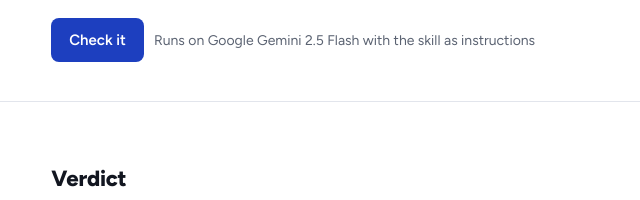
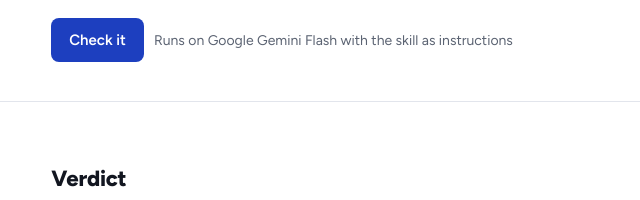
Before and after one commit to egorperp/ai-portfolio, a website: page public/ai-act-check/index.html in a window 1280 px wide. Shown: the part 447-647 px from the top of the page, 0-640 px from the left. Drawn offline with Linux system fonts and the light colour scheme.

Commit message:
AI Act page: model label

```diff
--- a/public/ai-act-check/index.html
+++ b/public/ai-act-check/index.html
@@ -65,7 +65,7 @@ pre{font:13px/1.5 'JetBrains Mono',monospace;background:var(--bg);border:1px sol
     <textarea id="uc" style="margin-top:10px"></textarea>
     <div class="row">
       <button class="btn" id="run">Check it</button>
-      <span class="muted" id="engine">Runs on Google Gemini 2.5 Flash with the skill as instructions</span>
+      <span class="muted" id="engine">Runs on Google Gemini Flash with the skill as instructions</span>
     </div>
   </div>
   <div class="pyr">
```
